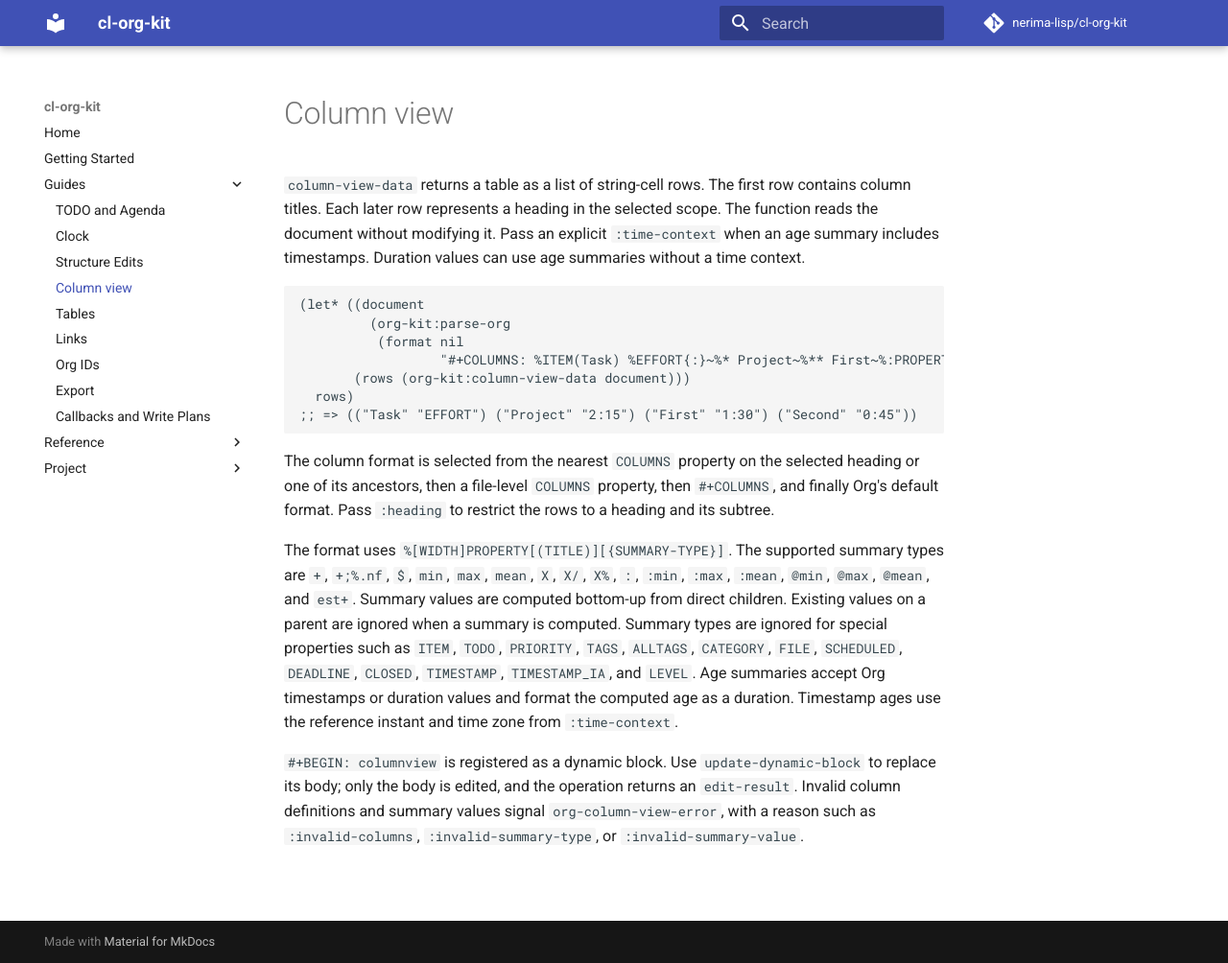
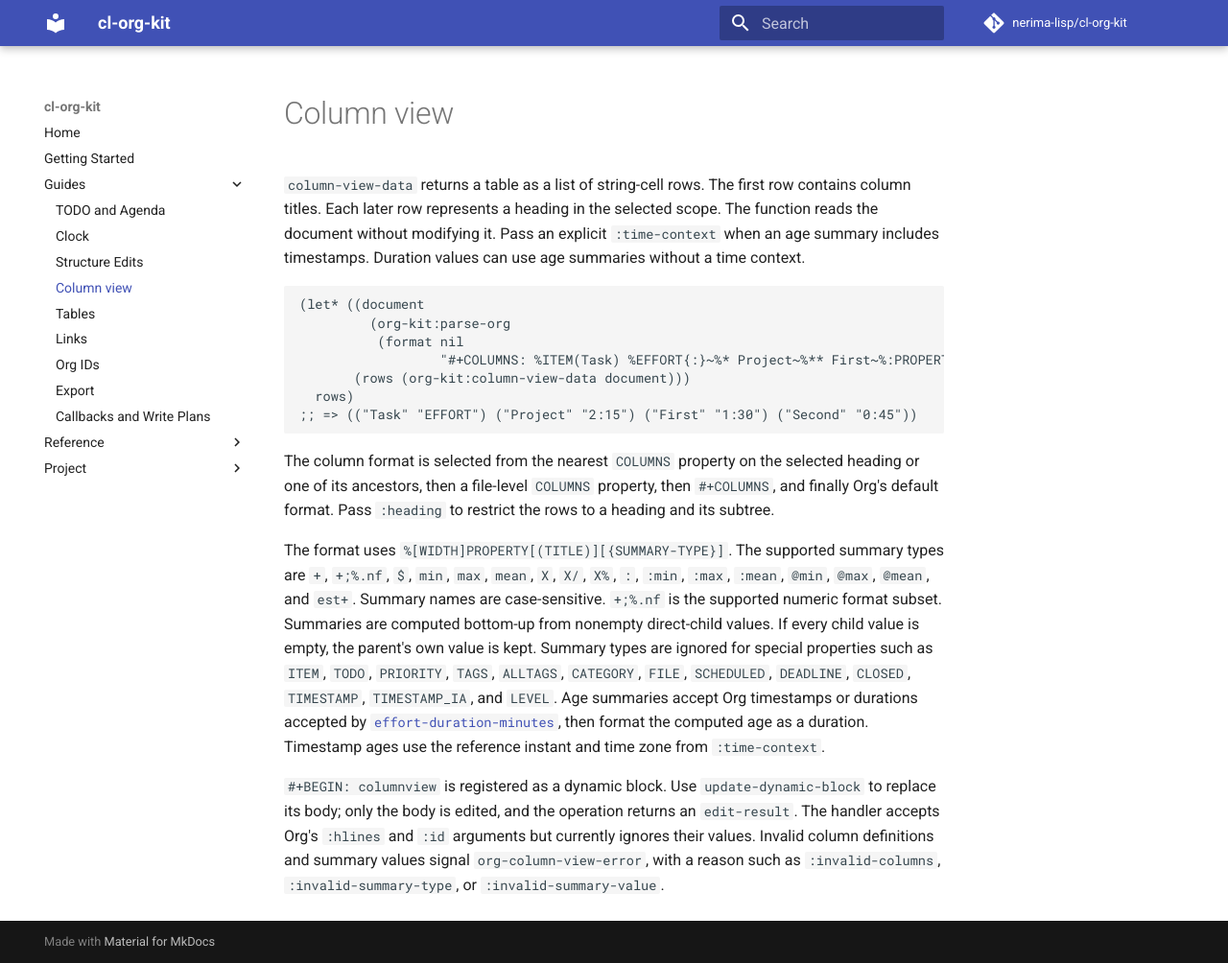
Before and after one commit to nerima-lisp/cl-org-kit, an MkDocs documentation site: the page built from docs/src/guides/columnview.md, in a window 1280 px wide and 1004 px high. Shown: the whole window at 96% size. Built offline with MkDocs 1.6.1 and Material for MkDocs 9.7.7, drawn with Linux system fonts in a browser that asks for light colours; comment, search, counter and statistics services are not loaded.

Commit message:
fix(dynamic-blocks): align built-in handlers with Org
Keep clocktable and columnview updates compatible with Org inputs and
bounded by the document’s resource limits.

```diff
--- a/docs/src/guides/columnview.md
+++ b/docs/src/guides/columnview.md
@@ -24,17 +24,20 @@
 The format uses `%[WIDTH]PROPERTY[(TITLE)][{SUMMARY-TYPE}]`. The supported
 summary types are `+`, `+;%.nf`, `$`, `min`, `max`, `mean`, `X`, `X/`, `X%`,
 `:`, `:min`, `:max`, `:mean`, `@min`, `@max`, `@mean`, and `est+`. Summary
-values are computed bottom-up from direct children. Existing values on a
-parent are ignored when a summary is computed. Summary types are ignored for
-special properties such as `ITEM`, `TODO`, `PRIORITY`, `TAGS`, `ALLTAGS`,
+names are case-sensitive. `+;%.nf` is the supported numeric format subset.
+Summaries are computed bottom-up from nonempty direct-child values. If every
+child value is empty, the parent's own value is kept. Summary types are ignored
+for special properties such as `ITEM`, `TODO`, `PRIORITY`, `TAGS`, `ALLTAGS`,
 `CATEGORY`, `FILE`, `SCHEDULED`, `DEADLINE`, `CLOSED`, `TIMESTAMP`,
 `TIMESTAMP_IA`, and `LEVEL`.
-Age summaries accept Org timestamps or duration values and format the computed
+Age summaries accept Org timestamps or durations accepted by
+[`effort-duration-minutes`](clock.md#effort-estimates), then format the computed
 age as a duration. Timestamp ages use the reference instant and time zone from
 `:time-context`.
 
 `#+BEGIN: columnview` is registered as a dynamic block. Use
 `update-dynamic-block` to replace its body; only the body is edited, and the
-operation returns an `edit-result`. Invalid column definitions and summary
-values signal `org-column-view-error`, with a reason such as `:invalid-columns`,
-`:invalid-summary-type`, or `:invalid-summary-value`.
+operation returns an `edit-result`. The handler accepts Org's `:hlines` and
+`:id` arguments but currently ignores their values. Invalid column definitions
+and summary values signal `org-column-view-error`, with a reason such as
+`:invalid-columns`, `:invalid-summary-type`, or `:invalid-summary-value`.
```
Also changed, not shown: docs/src/guides/clock.md (+19 -13 lines), 11 other files.
